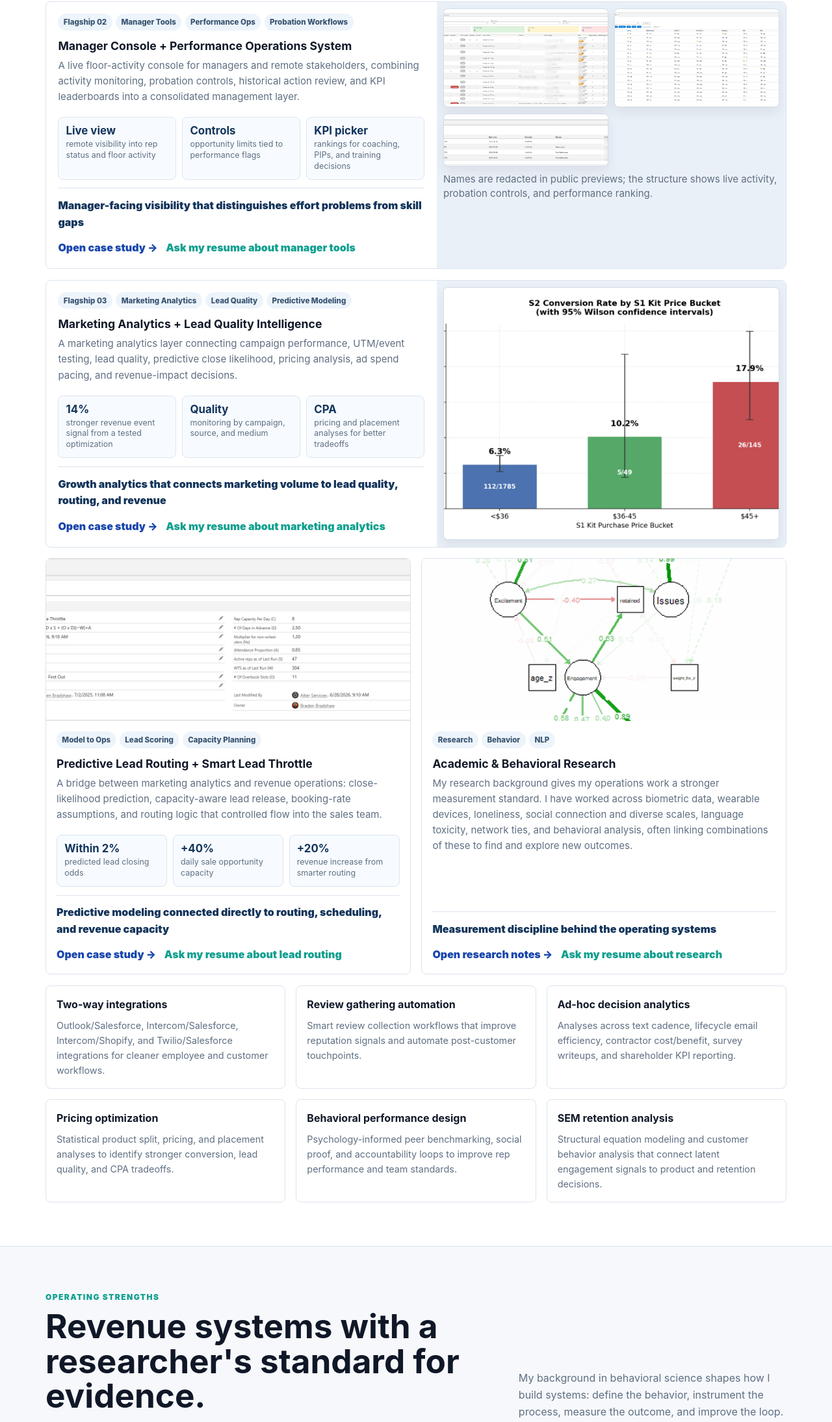
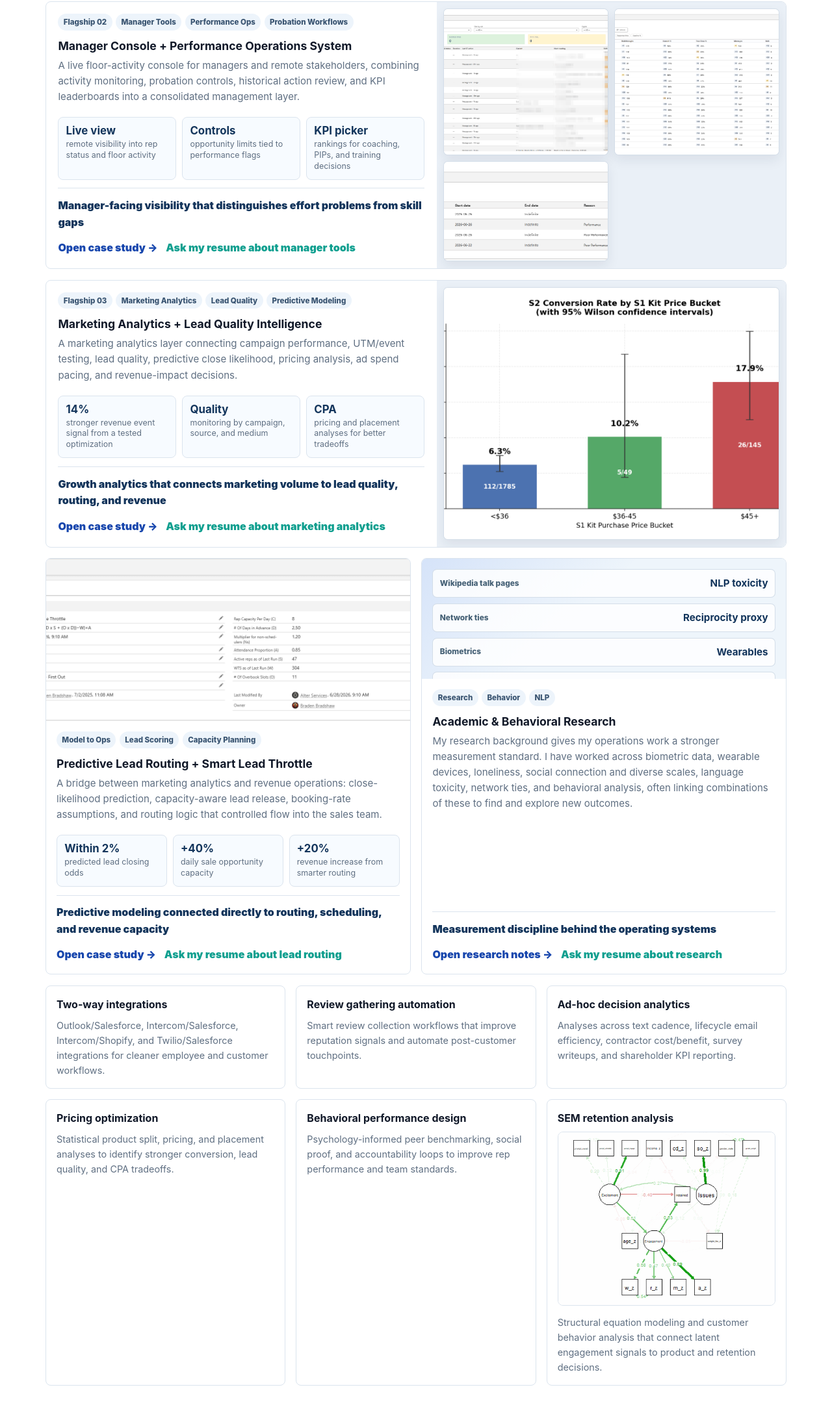
Before and after one commit to bbradshawweb/braden-portfolio, a plain HTML site: page index.html in a window 1280 px wide. Shown: the part 1636-3825 px from the top of the page at 65% size. Drawn offline with Linux system fonts and the light colour scheme; no server answers.

Commit message:
Update index.html

```diff
--- a/index.html
+++ b/index.html
@@ -927,13 +927,6 @@
       object-fit: cover;
     }
 
-    .work-visual-note {
-      color: var(--muted);
-      font-size: 0.78rem;
-      line-height: 1.45;
-      margin: 0;
-    }
-
     .system-preview {
       background:
         linear-gradient(135deg, rgba(37, 99, 235, 0.12), transparent 45%),
@@ -1082,6 +1075,15 @@
       border: 1px solid var(--line);
       border-radius: var(--radius);
       padding: 1rem;
+    }
+
+    .support-work-card img {
+      border: 1px solid var(--line);
+      border-radius: var(--radius);
+      cursor: zoom-in;
+      display: block;
+      margin-bottom: 0.85rem;
+      width: 100%;
     }
 
     .support-work-card h3 {
@@ -1464,6 +1466,8 @@
 
     .work-media img:hover,
     .work-media img:focus,
+    .support-work-card img:hover,
+    .support-work-card img:focus,
     .case-study img:hover,
     .case-study img:focus {
       filter: saturate(1.05) contrast(1.02);
@@ -1895,7 +1899,6 @@
                 <img src="project-assets/featured-projects/selective/manager-performance-names-redacted.png" alt="Redacted preview of manager performance leaderboard">
                 <img src="project-assets/featured-projects/selective/manager-probations-names-redacted.png" alt="Redacted preview of manager probation controls">
               </div>
-              <p class="work-visual-note">Names are redacted in public previews; the structure shows live activity, probation controls, and performance ranking.</p>
             </div>
           </article>
 
@@ -1953,8 +1956,13 @@
           </article>
 
           <article class="work-card">
-            <div class="work-media work-media-tall">
-              <img src="project-assets/project5/SEMPath.png" alt="Structural equation model path diagram for engagement and retention analysis">
+            <div class="work-media" aria-hidden="true">
+              <div class="system-preview">
+                <div class="system-row"><span>Wikipedia talk pages</span><strong>NLP toxicity</strong></div>
+                <div class="system-row"><span>Network ties</span><strong>Reciprocity proxy</strong></div>
+                <div class="system-row"><span>Biometrics</span><strong>Wearables</strong></div>
+                <div class="system-row"><span>Connection</span><strong>Behavioral scales</strong></div>
+              </div>
             </div>
             <div class="work-body">
               <div class="tag-row">
@@ -1996,6 +2004,7 @@
           </article>
           <article class="support-work-card">
             <h3>SEM retention analysis</h3>
+            <img src="project-assets/project5/SEMPath.png" alt="Structural equation model path diagram for engagement and retention analysis">
             <p>Structural equation modeling and customer behavior analysis that connect latent engagement signals to product and retention decisions.</p>
           </article>
         </div>
@@ -2358,9 +2367,6 @@
         <div class="case-metric"><strong>627</strong><span>unique editors in the Wikipedia toxicity study</span></div>
         <div class="case-metric"><strong>98%</strong><span>lower toxic-utterance odds for a fully reciprocal editor in the model</span></div>
       </div>
-      <div class="case-image-grid single-preview">
-        <img src="project-assets/project5/SEMPath.png" alt="Structural equation model path diagram for engagement and retention analysis">
-      </div>
       <div class="case-sections">
         <section class="case-section">
           <h3>Pilot Thesis Data</h3>
@@ -2978,7 +2984,7 @@
     let dialogClosing = false;
 
     function prepareZoomImages(container = document) {
-      container.querySelectorAll("#work .work-media img, .case-study img").forEach((image) => {
+      container.querySelectorAll("#work .work-media img, #work .support-work-card img, .case-study img").forEach((image) => {
         image.tabIndex = 0;
         image.setAttribute("role", "button");
         image.setAttribute("title", "Open full-size image");
@@ -3050,7 +3056,7 @@
     }
 
     document.addEventListener("click", (event) => {
-      const zoomImage = event.target.closest("#work .work-media img, .case-study img");
+      const zoomImage = event.target.closest("#work .work-media img, #work .support-work-card img, .case-study img");
       if (zoomImage) {
         event.preventDefault();
         openZoomImage(zoomImage);
@@ -3074,7 +3080,7 @@
     document.addEventListener("keydown", (event) => {
       if (!["Enter", " "].includes(event.key)) return;
 
-      const zoomImage = event.target.closest?.("#work .work-media img, .case-study img");
+      const zoomImage = event.target.closest?.("#work .work-media img, #work .support-work-card img, .case-study img");
       if (!zoomImage) return;
 
       event.preventDefault();
```
